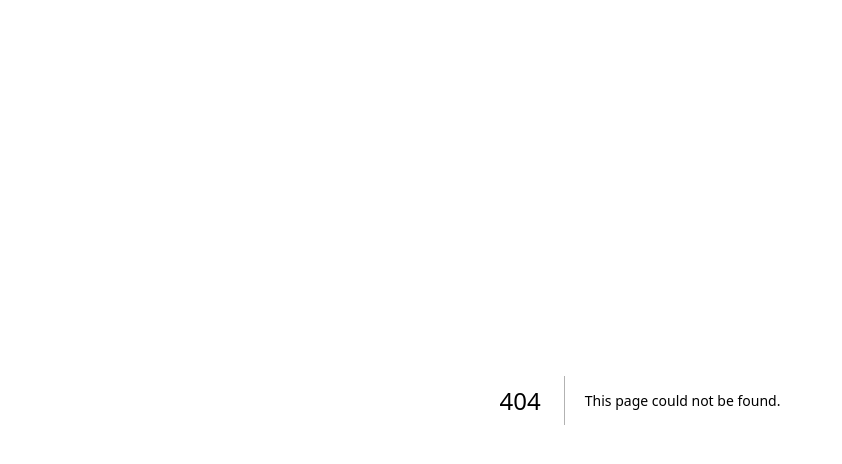
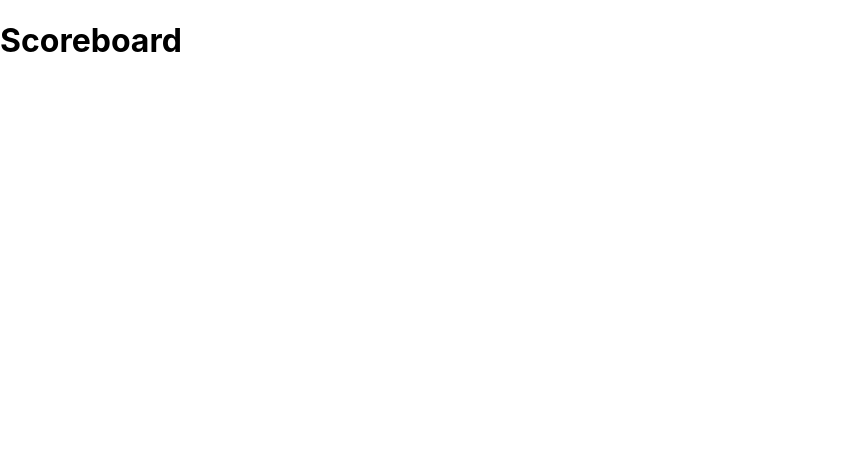
Before and after one commit to ErenTl/puzzle-game-yazlab, a Next.js app: page /Scoreboard in a window 1280 px wide. Before the commit this address had no page. Shown: the top 464 px of the page, without its empty margins (0-842 px from the left). Built offline with nearby package versions, Linux system fonts and the light colour scheme.

Commit message:
Scoreboard page was added

```diff
--- /dev/null
+++ b/pages/Scoreboard.js
@@ -0,0 +1,10 @@
+import React from "react";
+
+export default function Scoreboard() {
+
+    return (
+        <div>
+        <h1>Scoreboard</h1>
+        </div>
+    );
+}
```
